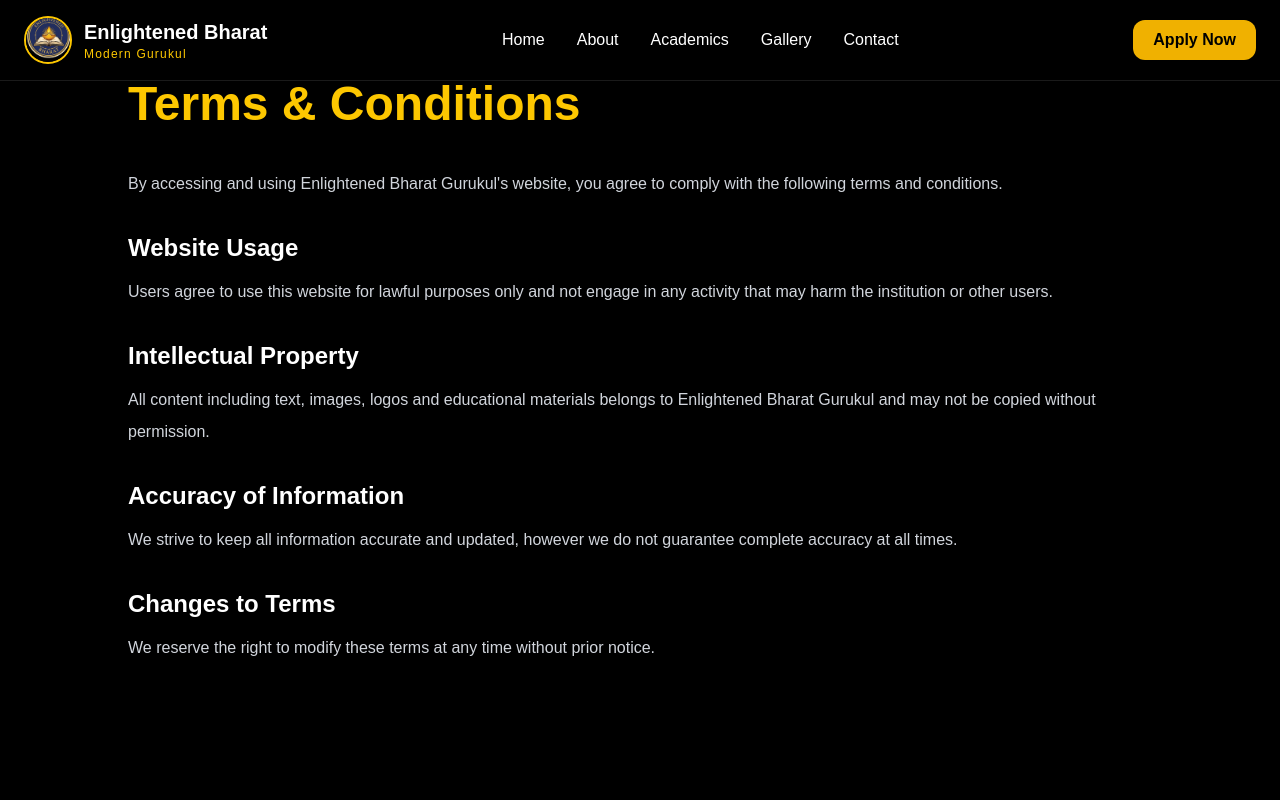
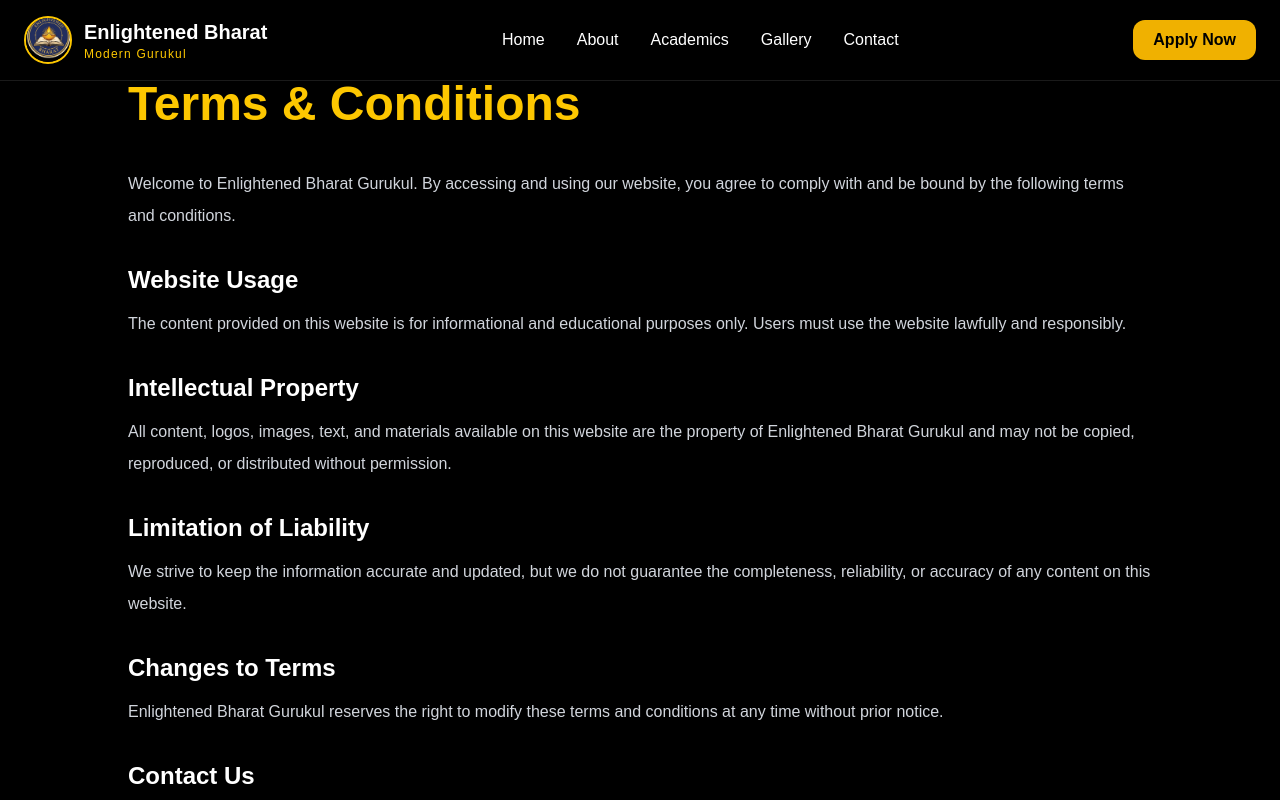
Before and after one commit to dunstomtechnologies/enlightened-bharat-school-website, a React (Vite) app: page /terms-and-conditions in a window 1280 px wide. Shown: the top 800 px of the page. Built offline with nearby package versions, Linux system fonts and the light colour scheme; no server answers.

Commit message:
Fix scroll problem

```diff
--- a/src/pages/TermsConditions.jsx
+++ b/src/pages/TermsConditions.jsx
@@ -1,17 +1,25 @@
-function TermsConditions() {
+import { useEffect } from "react";
+
+function TermsAndConditions() {
+  useEffect(() => {
+    window.scrollTo({
+      top: 0,
+      behavior: "smooth",
+    });
+  }, []);
+
   return (
     <div className="bg-black min-h-screen text-white px-6 py-20">
       <div className="max-w-5xl mx-auto">
-
         <h1 className="text-5xl font-bold text-yellow-400 mb-10">
           Terms & Conditions
         </h1>
 
         <div className="space-y-8 text-gray-300 leading-8">
-
           <p>
-            By accessing and using Enlightened Bharat Gurukul's website,
-            you agree to comply with the following terms and conditions.
+            Welcome to Enlightened Bharat Gurukul. By accessing and using our
+            website, you agree to comply with and be bound by the following
+            terms and conditions.
           </p>
 
           <div>
@@ -20,9 +28,9 @@
             </h2>
 
             <p>
-              Users agree to use this website for lawful purposes only and
-              not engage in any activity that may harm the institution or
-              other users.
+              The content provided on this website is for informational and
+              educational purposes only. Users must use the website lawfully
+              and responsibly.
             </p>
           </div>
 
@@ -32,20 +40,21 @@
             </h2>
 
             <p>
-              All content including text, images, logos and educational
-              materials belongs to Enlightened Bharat Gurukul and may not be
-              copied without permission.
+              All content, logos, images, text, and materials available on this
+              website are the property of Enlightened Bharat Gurukul and may
+              not be copied, reproduced, or distributed without permission.
             </p>
           </div>
 
           <div>
             <h2 className="text-2xl font-semibold text-white mb-3">
-              Accuracy of Information
+              Limitation of Liability
             </h2>
 
             <p>
-              We strive to keep all information accurate and updated, however
-              we do not guarantee complete accuracy at all times.
+              We strive to keep the information accurate and updated, but we do
+              not guarantee the completeness, reliability, or accuracy of any
+              content on this website.
             </p>
           </div>
 
@@ -55,16 +64,25 @@
             </h2>
 
             <p>
-              We reserve the right to modify these terms at any time without
-              prior notice.
+              Enlightened Bharat Gurukul reserves the right to modify these
+              terms and conditions at any time without prior notice.
             </p>
           </div>
 
+          <div>
+            <h2 className="text-2xl font-semibold text-white mb-3">
+              Contact Us
+            </h2>
+
+            <p>
+              If you have any questions regarding these Terms & Conditions,
+              please contact us at info@enlightenedbharat.com.
+            </p>
+          </div>
         </div>
-
       </div>
     </div>
   );
 }
 
-export default TermsConditions;
+export default TermsAndConditions;
```
